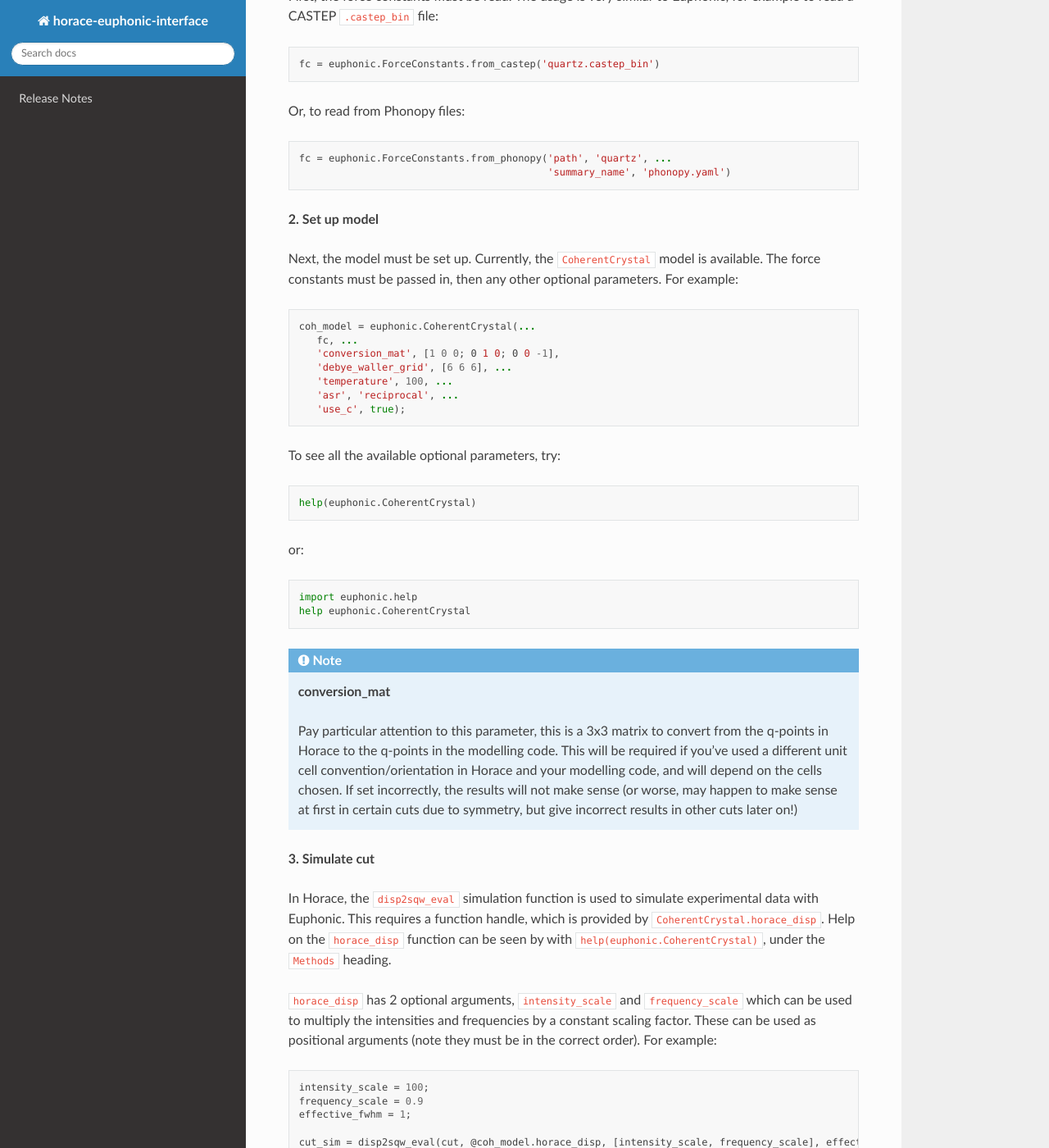
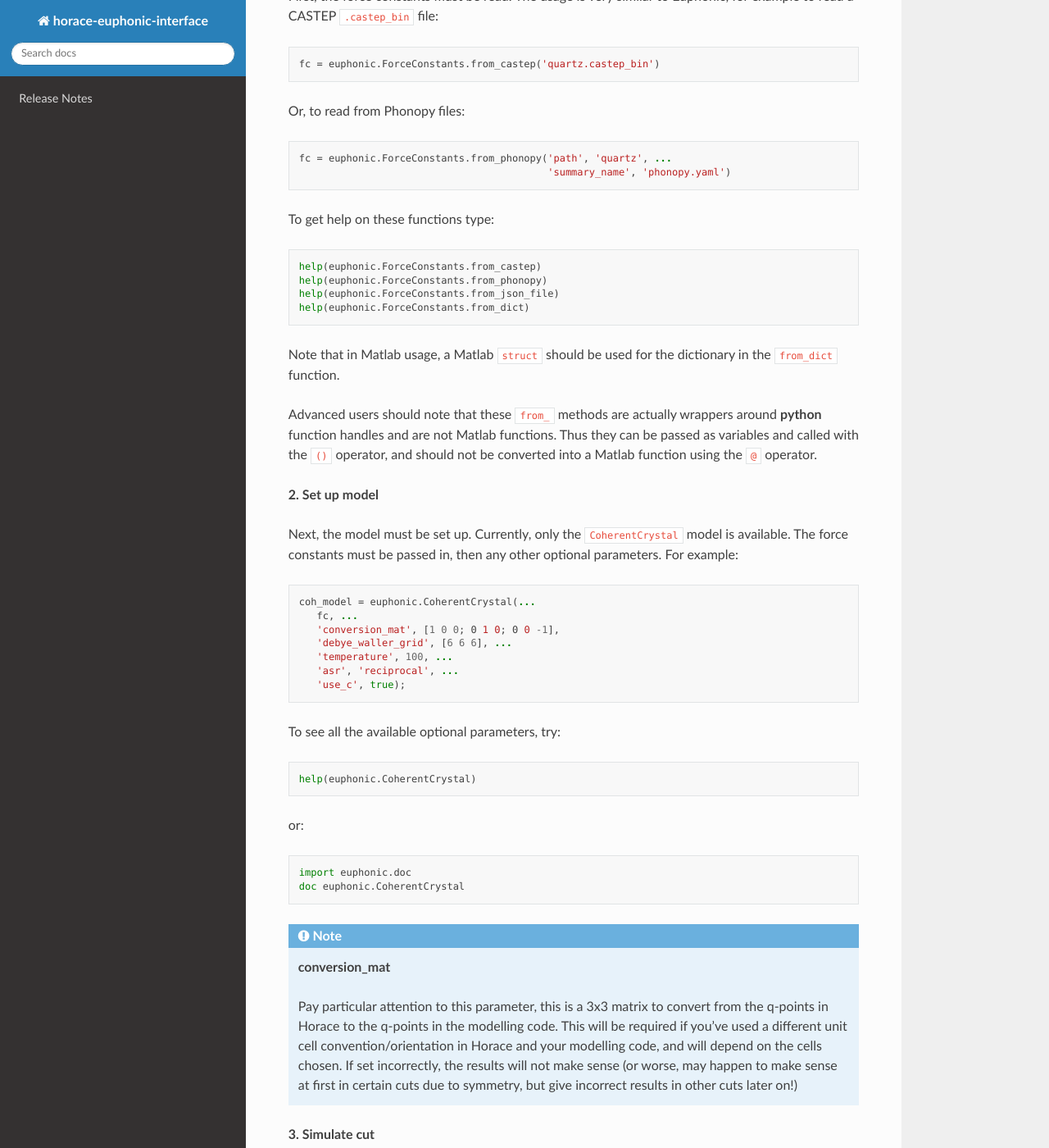
Before and after one commit to pace-neutrons/horace-euphonic-interface, a Sphinx documentation site: the page built from doc/source/index.rst, in a window 1280 px wide and 1400 px high, scrolled down 2856 px. Shown: the whole window at 82% size. Built offline with Sphinx 7.4.7 and the Read the Docs theme 2.0.0, drawn with Linux system fonts in a browser that asks for light colours.

```diff
--- a/doc/source/index.rst
+++ b/doc/source/index.rst
@@ -142,10 +142,27 @@
   fc = euphonic.ForceConstants.from_phonopy('path', 'quartz', ...
                                             'summary_name', 'phonopy.yaml')
 
+To get help on these functions type:
+
+.. code-block:: matlab
+
+   help(euphonic.ForceConstants.from_castep)
+   help(euphonic.ForceConstants.from_phonopy)
+   help(euphonic.ForceConstants.from_json_file)
+   help(euphonic.ForceConstants.from_dict)
+
+Note that in Matlab usage, a Matlab ``struct`` should be used for the dictionary
+in the ``from_dict`` function.
+
+Advanced users should note that these ``from_`` methods are actually wrappers around
+**python** function handles and are not Matlab functions.
+Thus they can be passed as variables and called with the ``()`` operator,
+and should not be converted into a Matlab function using the ``@`` operator.
+
 
 **2. Set up model**
 
-Next, the model must be set up. Currently, the ``CoherentCrystal`` model
+Next, the model must be set up. Currently, only the ``CoherentCrystal`` model
 is available. The force constants must be passed in, then any other optional
 parameters. For example:
 
@@ -169,8 +186,8 @@
 
 .. code-block:: matlab
 
-  import euphonic.help
-  help euphonic.CoherentCrystal
+  import euphonic.doc
+  doc euphonic.CoherentCrystal
 
 .. note::
 
```
Also changed, not shown: 4 other files.
